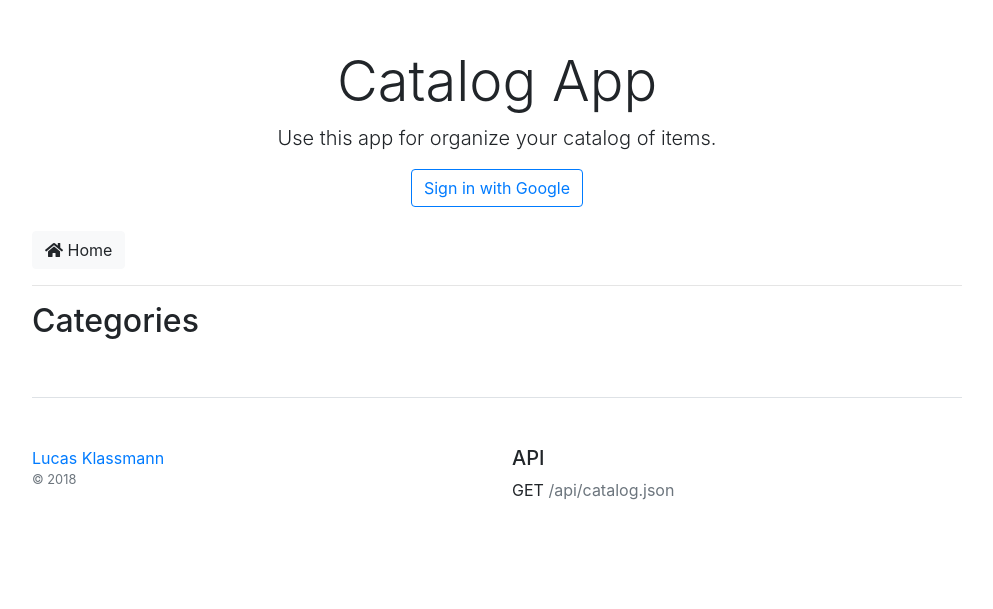
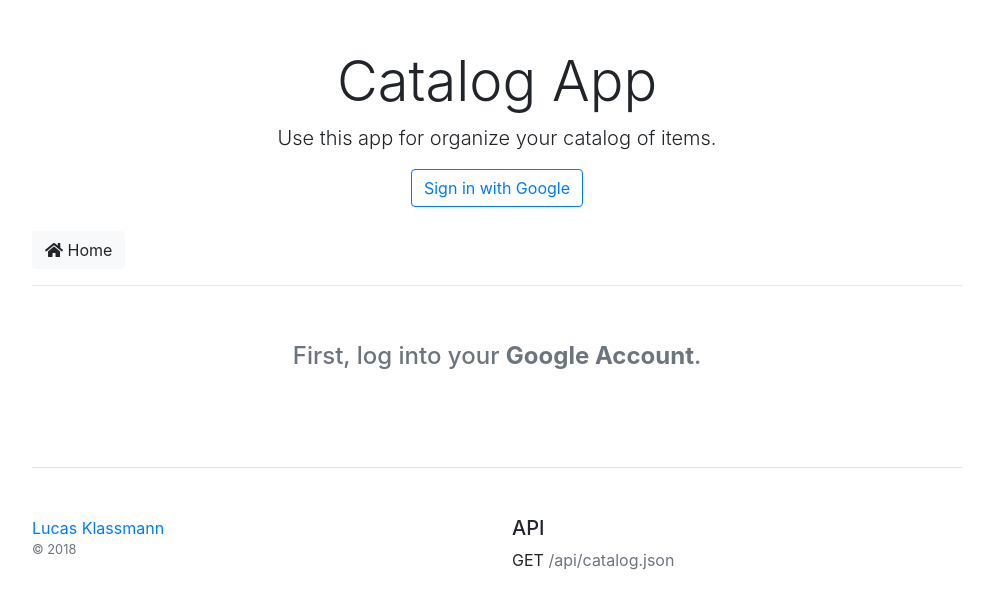
Before and after one commit to klassmann/catalog, a Flask app: page / in a window 1280 px wide. Shown: the top 609 px of the page, without its empty margins (143-1136 px from the left). Run offline with Flask 2, Linux system fonts and the light colour scheme; some libraries are stand-ins or nearby versions.

Commit message:
Layout improvements

```diff
--- a/static/styles.css
+++ b/static/styles.css
@@ -1,5 +1,5 @@
 html {
-font-size: 14px;
+    font-size: 14px;
 }
 @media (min-width: 768px) {
     html {
@@ -51,3 +51,8 @@ font-size: 14px;
 .border-top { border-top: 1px solid #e5e5e5; }
 .border-bottom { border-bottom: 1px solid #e5e5e5; }
 .box-shadow { box-shadow: 0 .25rem .75rem rgba(0, 0, 0, .05); }
+
+.starting {
+    padding: 40px;
+    text-align: center;
+}
--- a/templates/index.html
+++ b/templates/index.html
@@ -5,7 +5,7 @@
     <div class="col-md-12">
         <a class="btn btn-light" href="/"><i class="fas fa-home"></i> Home</a>
         {% if has_add_permission %}
-        <a class="btn btn-success" href="/category/new/"><i class="fas fa-plus"></i> New Category</a>
+        <a class="btn btn-success" href="{{ url_for('category_new') }}"><i class="fas fa-plus"></i> New Category</a>
         {% endif %}
     </div>
 </div>
@@ -16,7 +16,9 @@
 </div>
 <div class="row">
     <div class="col-md-12">
+        {% if categories %}
         <h2>Categories</h2>
+        {% endif %}
         <div class="card-columns">
         {% for c in categories %}
             <div style="height: 150px;" class="card">
@@ -36,6 +38,15 @@
             </div>
         {% endfor %}
         </div>
+        {% if not categories %}
+        <div class="starting">
+            {% if not session['gplus_id'] %}
+                <h4 class="text-muted">First, log into your <b>Google Account</b>.</h4>
+            {% else %}
+                <h4 class="text-muted">Create a new category.</h4>
+            {% endif %}
+        </div>
+        {% endif %}
     </div>
 </div>
 {% endblock %}
```
Also changed, not shown: templates/category/view.html (+11 -0 lines).
